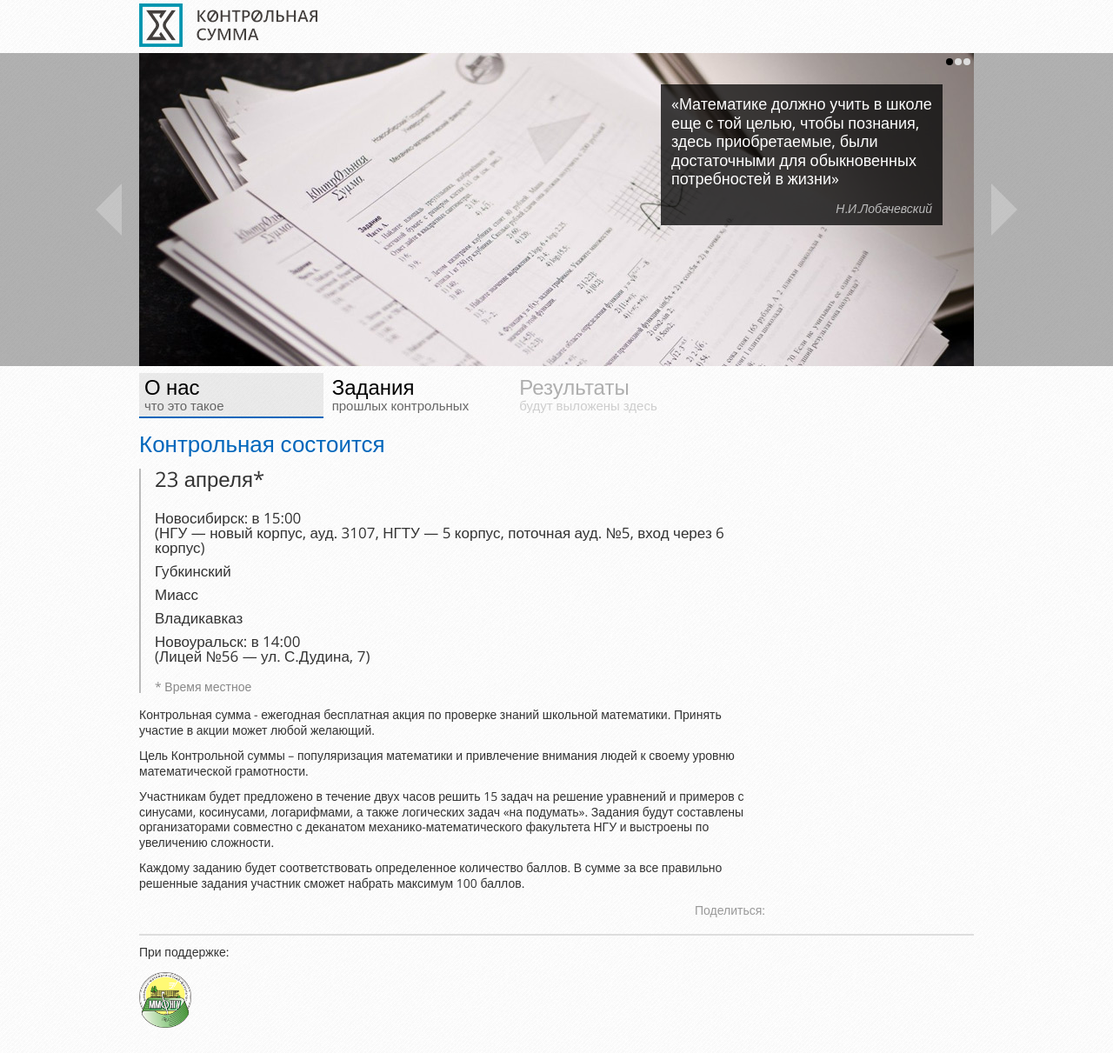
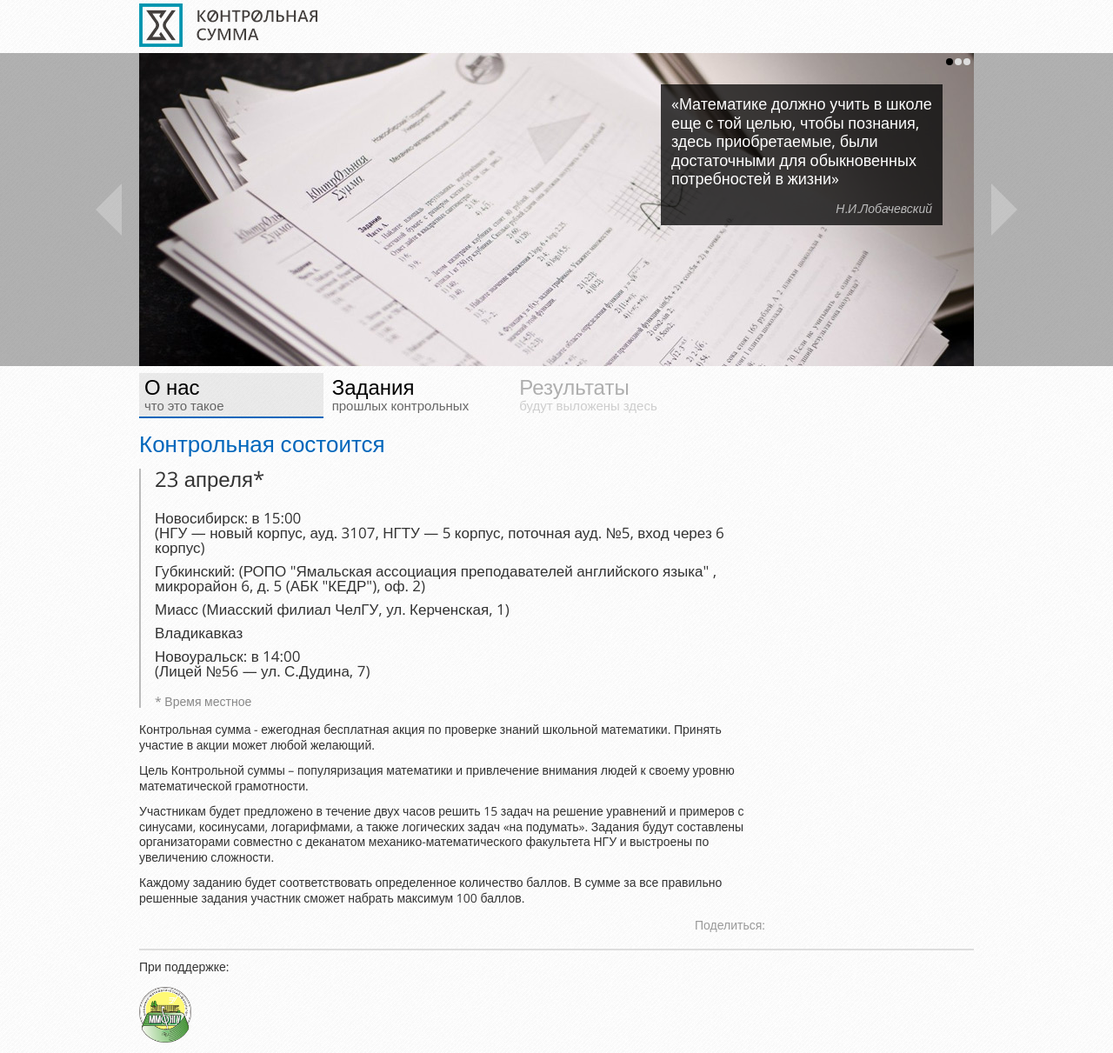
Before and after one commit to kontrsumma/kontrsumma.github.io, a Jekyll site: the page built from index.html, in a window 1280 px wide. Shown: the whole page at 87% size. Built offline with Jekyll 4.4.1, drawn with Linux system fonts in a browser that asks for light colours; nearby versions of some CDN libraries.

Commit message:
Update index.html (#7)

```diff
--- a/index.html
+++ b/index.html
@@ -17,10 +17,12 @@ description: Контрольная сумма - ежегодная беспла
                 (<span>НГУ</span> — новый корпус, ауд. 3107, <span>НГТУ</span> — 5 корпус, поточная ауд. №5, вход через 6 корпус)
             </p>
             <p>
-                <span>Губкинский</span>
+                <span>Губкинский</span>:
+                (<span>РОПО "Ямальская ассоциация преподавателей английского языка"</span> , микрорайон 6, д. 5 (АБК "КЕДР"), оф. 2)
             </p>
             <p>
                 <span>Миасс</span>
+                (<span>Миасский филиал ЧелГУ</span>, ул. Керченская, 1)
             </p>
             <p>
                 <span>Владикавказ</span>
```
